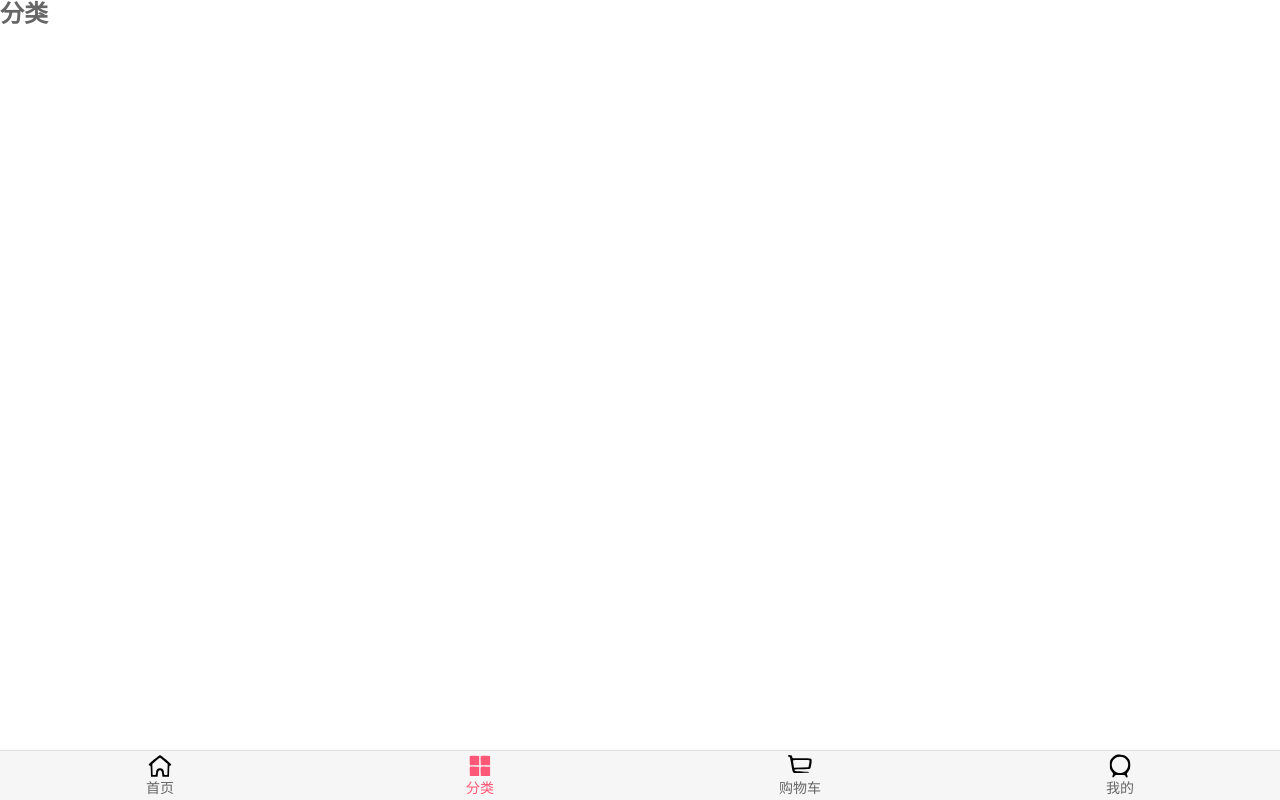
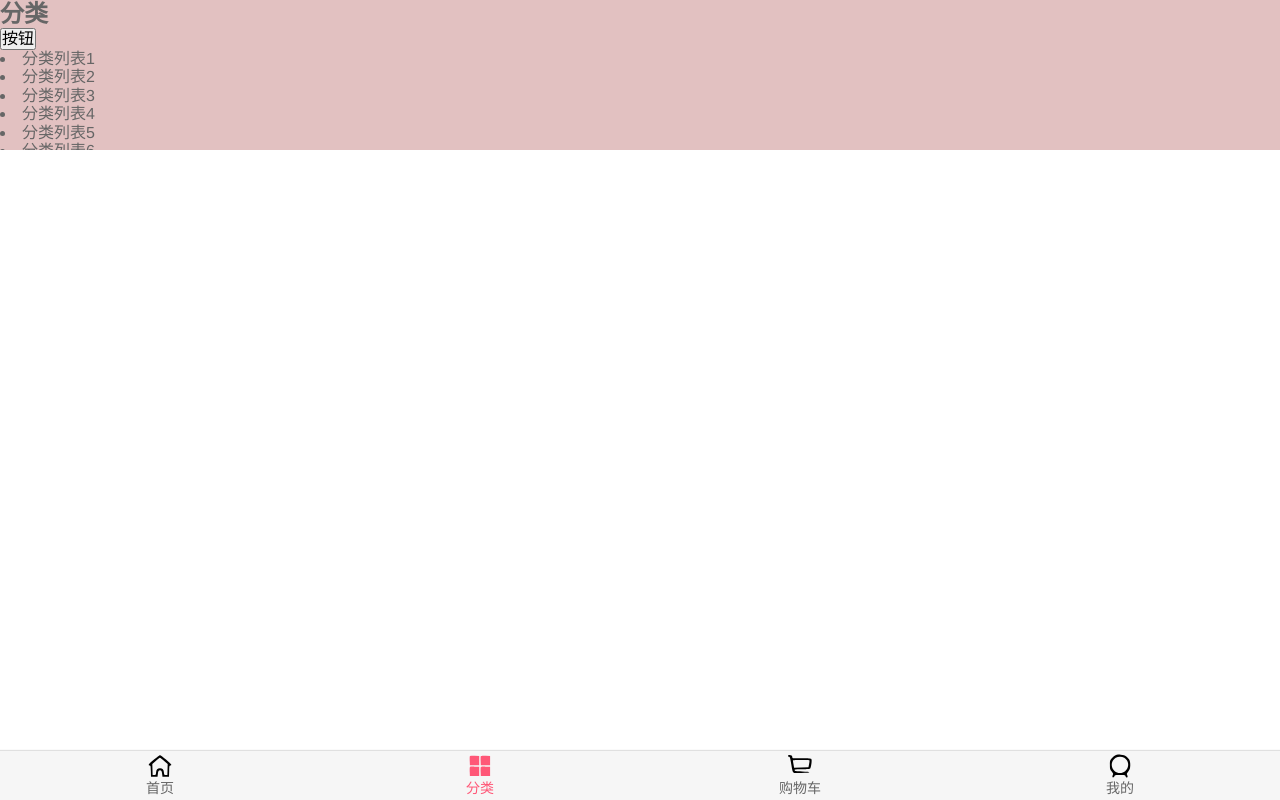
Before and after one commit to uhacn/supermall, a Vue app: page /category in a window 1280 px wide. Built offline with nearby package versions, Linux system fonts and the light colour scheme.

Commit message:
第四次初始化项目

```diff
--- a/package.json
+++ b/package.json
@@ -8,6 +8,7 @@
   },
   "dependencies": {
     "axios": "^0.21.1",
+    "better-scroll": "^2.4.2",
     "vue": "^2.6.11",
     "vue-router": "^3.5.2"
   },
--- a/src/App.vue
+++ b/src/App.vue
@@ -1,22 +1,24 @@
 <template>
   <div id="app">
     <router-view />
-    <main-tab-bar />
+    <main-tab-bar class="main-tab-bar" />
   </div>
 </template>
 
 <script>
-import MainTabBar from 'components/content/maintabbar/MainTabBar'
-
+import MainTabBar from "components/content/maintabbar/MainTabBar";
 
 export default {
   name: "App",
   components: {
-    MainTabBar
+    MainTabBar,
   },
 };
 </script>
 
 <style>
- @import "assets/css/base.css"
+@import "assets/css/base.css";
+.main-tab-bar {
+  z-index: 99;
+}
 </style>
--- /dev/null
+++ b/src/components/common/scroll/Scroll.vue
@@ -0,0 +1,52 @@
+<template>
+  <div class="wrapper" ref="wrapper">
+    <div class="content">
+      <slot></slot>
+    </div>
+  </div>
+</template>
+
+<script>
+import BScroll from "better-scroll";
+export default {
+  props: {
+    pullUpLoad: {
+      type: Boolean,
+      default: false,
+    },
+  },
+  data() {
+    return {
+      scroll: null,
+    };
+  },
+  mounted() {
+    // 1.创建BScroll对象
+    this.scroll = new BScroll(this.$refs.wrapper, {
+      observeDOM: true,
+      click: true,
+      probeType: 3,
+      pullUpLoad: this.pullUpLoad,
+    });
+
+    // 2.监听滚动的位置
+    this.scroll.on("scroll", (position) => {
+      this.$emit("scroll", position);
+    });
+
+    // 3.监听上拉事件
+    this.scroll.on("pullingUp", () => {
+      this.$emit("pullingUp");
+      this.scroll.finishPullUp()
+    });
+
+
+  },
+};
+</script>
+
+<style scoped>
+.wrapper {
+  height: 100%;
+}
+</style>
--- /dev/null
+++ b/src/components/content/backtop/BackTop.vue
@@ -0,0 +1,22 @@
+<template>
+  <div class="back-top">
+    <img src="~assets/img/common/top.png" alt="" />
+  </div>
+</template>
+
+<script>
+export default {};
+</script>
+
+<style>
+.back-top {
+  position: fixed;
+  right: 12px;
+  bottom: 85px;
+}
+
+.back-top img {
+  width: 43px;
+  height: 43px;
+}
+</style>
--- a/src/components/content/tabControl/TabControl.vue
+++ b/src/components/content/tabControl/TabControl.vue
@@ -30,6 +30,7 @@
   methods: {
     itemClick(index) {
       this.currentIndex = index;
+      this.$emit('tabIndex',index)
     },
   },
 };
--- a/src/views/category/Category.vue
+++ b/src/views/category/Category.vue
@@ -1,13 +1,150 @@
 <template>
-  <h2>分类</h2>
+  <div class="wrapper" ref="aaaa">
+    <div class="content">
+      <h2>分类</h2>
+      <button @click="btnClick">按钮</button>
+
+      <li>分类列表1</li>
+      <li>分类列表2</li>
+      <li>分类列表3</li>
+      <li>分类列表4</li>
+      <li>分类列表5</li>
+      <li>分类列表6</li>
+      <li>分类列表7</li>
+      <li>分类列表8</li>
+      <li>分类列表9</li>
+      <li>分类列表10</li>
+      <li>分类列表11</li>
+      <li>分类列表12</li>
+      <li>分类列表13</li>
+      <li>分类列表14</li>
+      <li>分类列表15</li>
+      <li>分类列表16</li>
+      <li>分类列表17</li>
+      <li>分类列表18</li>
+      <li>分类列表19</li>
+      <li>分类列表20</li>
+      <li>分类列表21</li>
+      <li>分类列表22</li>
+      <li>分类列表23</li>
+      <li>分类列表24</li>
+      <li>分类列表25</li>
+      <li>分类列表26</li>
+      <li>分类列表27</li>
+      <li>分类列表28</li>
+      <li>分类列表29</li>
+      <li>分类列表30</li>
+      <li>分类列表31</li>
+      <li>分类列表32</li>
+      <li>分类列表33</li>
+      <li>分类列表34</li>
+      <li>分类列表35</li>
+      <li>分类列表36</li>
+      <li>分类列表37</li>
+      <li>分类列表38</li>
+      <li>分类列表39</li>
+      <li>分类列表40</li>
+      <li>分类列表41</li>
+      <li>分类列表42</li>
+      <li>分类列表43</li>
+      <li>分类列表44</li>
+      <li>分类列表45</li>
+      <li>分类列表46</li>
+      <li>分类列表47</li>
+      <li>分类列表48</li>
+      <li>分类列表49</li>
+      <li>分类列表50</li>
+      <li>分类列表51</li>
+      <li>分类列表52</li>
+      <li>分类列表53</li>
+      <li>分类列表54</li>
+      <li>分类列表55</li>
+      <li>分类列表56</li>
+      <li>分类列表57</li>
+      <li>分类列表58</li>
+      <li>分类列表59</li>
+      <li>分类列表60</li>
+      <li>分类列表61</li>
+      <li>分类列表62</li>
+      <li>分类列表63</li>
+      <li>分类列表64</li>
+      <li>分类列表65</li>
+      <li>分类列表66</li>
+      <li>分类列表67</li>
+      <li>分类列表68</li>
+      <li>分类列表69</li>
+      <li>分类列表70</li>
+      <li>分类列表71</li>
+      <li>分类列表72</li>
+      <li>分类列表73</li>
+      <li>分类列表74</li>
+      <li>分类列表75</li>
+      <li>分类列表76</li>
+      <li>分类列表77</li>
+      <li>分类列表78</li>
+      <li>分类列表79</li>
+      <li>分类列表80</li>
+      <li>分类列表81</li>
+      <li>分类列表82</li>
+      <li>分类列表83</li>
+      <li>分类列表84</li>
+      <li>分类列表85</li>
+      <li>分类列表86</li>
+      <li>分类列表87</li>
+      <li>分类列表88</li>
+      <li>分类列表89</li>
+      <li>分类列表90</li>
+      <li>分类列表91</li>
+      <li>分类列表92</li>
+      <li>分类列表93</li>
+      <li>分类列表94</li>
+      <li>分类列表95</li>
+      <li>分类列表96</li>
+      <li>分类列表97</li>
+      <li>分类列表98</li>
+      <li>分类列表99</li>
+      <li>分类列表100</li>
+    </div>
+  </div>
 </template>
 
 <script>
+import BetterScroll from "better-scroll";
+
 export default {
+  data() {
+    return {
+      scroll: null,
+    };
+  },
+  mounted() {
+    console.log(this.$refs.aaaa);
+    this.scroll = new BetterScroll(this.$refs.aaaa, {
+      // probeType: 3,
+      pullUpLoad: true
+    });
+    this.scroll.on("scroll", (position) => {
+      // console.log(position);
+    });
 
-}
+    this.scroll.on("pullingUp", () => {
+      console.log("上啦加载更多");
+    });
+  },
+  methods: {
+    btnClick() {
+      console.log("btnClick");
+    },
+  },
+};
 </script>
 
 <style>
+.wrapper {
+  height: 150px;
+  background-color: rgb(226, 193, 193);
 
+  overflow: hidden;
+  /*overflow-y: scroll;*/
+}
 </style>
--- a/src/views/home/Home.vue
+++ b/src/views/home/Home.vue
@@ -1,24 +1,20 @@
 <template>
   <div id="home">
     <nav-bar class="home-nav"><div slot="center">购物街</div></nav-bar>
+    <scroll class="content" ref="thisscroll" @scroll="contentScroll"
+    :pull-up-load="true" @pullingUp="loadMore">
       <home-swiper :banner="banner" />
       <recommend-view :recommend="recommend" />
       <feature-view />
-    <tab-control :titles="['流行', '新款', '精选']" />
-    <goods-list :goods="goods['pop'].list"/>
+      <tab-control
+        class="tab-control"
+        :titles="['流行', '新款', '精选']"
+        @tabIndex="tabIndex"
+      />
+      <goods-list :goods="showGoods" />
+    </scroll>
 
-    <ul>
-      <li>xxxxx</li>
-      <li>xxxxx</li>
-      <li>xxxxx</li>
-      <li>xxxxx</li>
-      <li>xxxxx</li>
-      <li>xxxxx</li>
-      <li>xxxxx</li>
-      <li>xxxxx</li>
-      <li>xxxxx</li>
-      <li>xxxxx</li>
-    </ul>
+    <back-top @click.native="backClick" v-show="isShow" />
   </div>
 </template>
 
@@ -30,9 +26,10 @@
 import NavBar from "components/common/navbar/NavBar";
 import TabControl from "components/content/tabControl/TabControl";
 import GoodsList from "components/content/goods/GoodsList";
+import Scroll from "components/common/scroll/Scroll";
+import BackTop from "components/content/backtop/BackTop";
 
 import { getHomeMultidata, getHomeGoods } from "network/home";
-
 
 export default {
   components: {
@@ -41,18 +38,27 @@
     RecommendView,
     FeatureView,
     TabControl,
-    GoodsList
+    GoodsList,
+    Scroll,
+    BackTop,
   },
   data() {
     return {
       banner: [],
       recommend: [],
       goods: {
-        'pop': { page: 0, list: [] },
-        'new': { page: 0, list: [] },
-        'sell': { page: 0, list: [] },
+        pop: { page: 0, list: [] },
+        new: { page: 0, list: [] },
+        sell: { page: 0, list: [] },
       },
+      currentType: "pop",
+      isShow: true,
     };
+  },
+  computed: {
+    showGoods() {
+      return this.goods[this.currentType].list;
+    },
   },
   created() {
     // 1.请求轮播图和推荐模块数据
@@ -64,6 +70,24 @@
     this.getHomeGoods("sell");
   },
   methods: {
+    // 点击导航栏切换模块
+    tabIndex(index) {
+      const title = ["pop", "new", "sell"];
+      this.currentType = title[index];
+    },
+    // 点击返回顶部
+    backClick() {
+      this.$refs.thisscroll.scroll.scrollTo(0, 0, 500);
+    },
+    // 隐藏或显示回调顶部按钮
+    contentScroll(position) {
+      this.isShow = position.y < -1000;
+    },
+    // 上拉加载更多
+    loadMore() {
+      this.getHomeGoods(this.currentType)
+    },
+
     /**
      * 网络请求相关的方法
      */
@@ -78,15 +102,18 @@
       getHomeGoods(type, page).then((res) => {
         this.goods[type].list.push(...res.data.list);
         this.goods[type].page += 1;
+
+
       });
     },
   },
 };
 </script>
 
-<style>
+<style scoped>
 #home {
-  padding-top: 44px;
+  height: 100vh;
+  /* padding-top: 44px; */
 }
 
 .home-nav {
@@ -106,4 +133,10 @@
   top: 44px;
   z-index: 9;
 }
+
+.content {
+  height: calc(100% - 49px);
+  overflow: hidden;
+  margin-top: 44px;
+}
 </style>
```
Also changed, not shown: 1 other file (tests, documents, lock files or other folders). Lines whose indentation alone changed are shown as unchanged.
